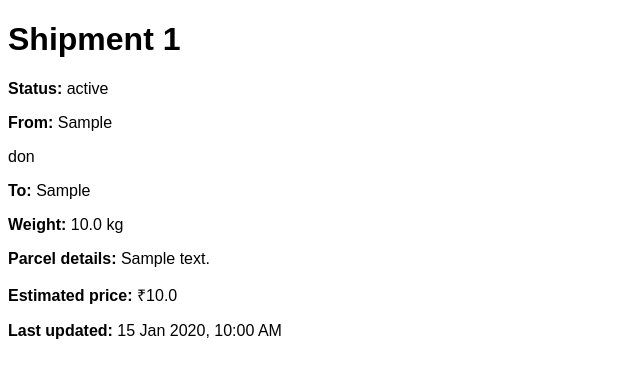
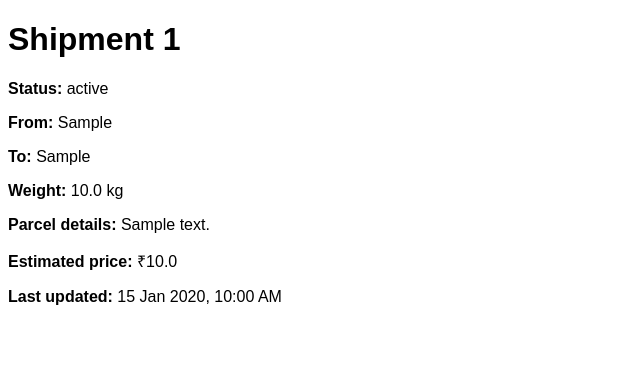
Before and after one commit to dark-maj/VaayuVega, a Flask app: page /track/1 in a window 1280 px wide. Shown: the top 378 px of the page, without its empty margins (0-640 px from the left). Run offline with Flask 3, Linux system fonts and the light colour scheme; tables that the repository leaves empty hold one stand-in row (values such as "Sample post").

Commit message:
fix: strip stray text in track_result template

```diff
--- a/app/templates/track_result.html
+++ b/app/templates/track_result.html
@@ -7,7 +7,7 @@
 <h1>Shipment {{ shipment.tracking_id }}</h1>
 
 <p><strong>Status:</strong> {{ shipment.status }}</p>
-<p><strong>From:</strong> {{ shipment.pickup_location }}</p>don
+<p><strong>From:</strong> {{ shipment.pickup_location }}</p>
 <p><strong>To:</strong> {{ shipment.drop_location }}</p>
 <p><strong>Weight:</strong> {{ shipment.weight }} kg</p>
 <p><strong>Parcel details:</strong> {{ shipment.parcel_details }}</p>
```
